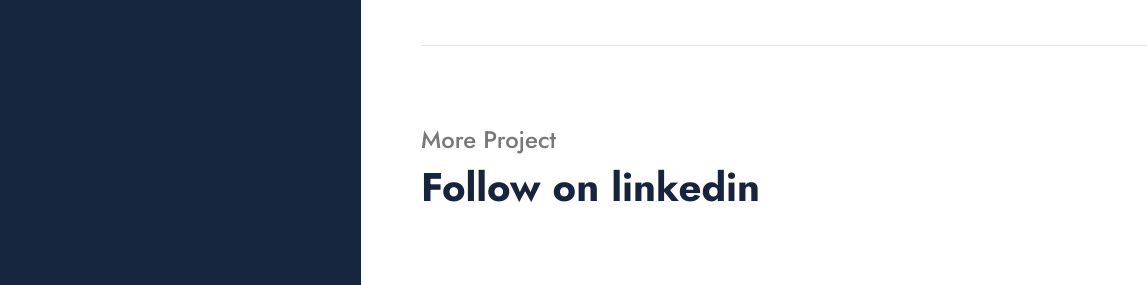
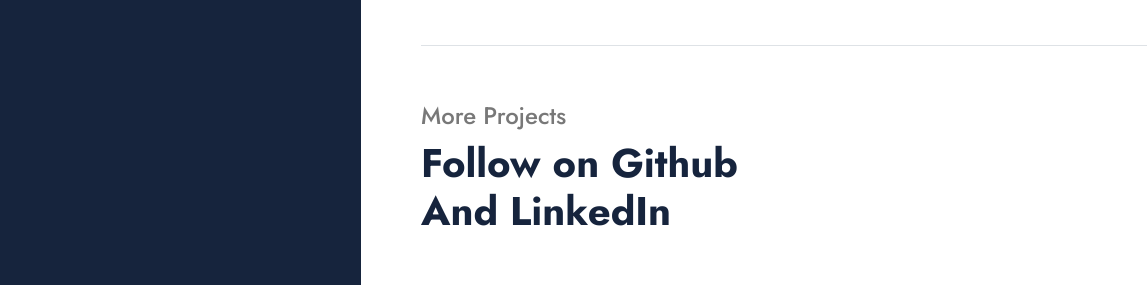
Before and after one commit to lejumonachan/lejumonachanwebsite, a plain HTML site: page index.html in a window 1280 px wide. Shown: the part 5263-5548 px from the top of the page, 0-1147 px from the left. Drawn offline with nearby package versions, Linux system fonts and the light colour scheme; a web font is replaced by a local one.

Commit message:
Update index.html

```diff
--- a/index.html
+++ b/index.html
@@ -572,7 +572,7 @@
                                     <div class="col-3 col-xl-2">
                                         <div class="view-img">
 
-                                            <a class="btn btn-primary btn-lg-square" href="https://github.com/lejumonachan/MYSQL-DATA-ANALYSIS-PROJECT-eCOMMERCESALES-/blob/main/leju%20My%20sql%20data%20analysis%20project.pdf"><i class="fas fa-plus"></i></a>
+                                            <a class="btn btn-primary btn-lg-square" href="https://github.com/lejumonachan/PYTHON-DATA-ANALYSIS-PROJECT/blob/main/APPLE%20DATA%20ANALYSIS%20PROJECT%20USING%20PYTHON%20.PDF.pdf"><i class="fas fa-plus"></i></a>
                                         </div>
                                     </div>
                                 </div>
@@ -601,8 +601,8 @@
                             <div class="portfolio-item py-5 wow fadeInUp" data-wow-delay="0.5s">
                                 <div class="row g-4 align-items-center">
                                     <div class="col-xl-6">
-                                        <h4 class="text-body">More Project</h4>
-                                        <h1 class="display-6 mb-0">Follow on linkedin</h1>
+                                        <h4 class="text-body">More Projects</h4>
+                                        <h1 class="display-6 mb-0">Follow on Github And LinkedIn</h1>
                                     </div>
                                     <div class="col-9 col-xl-4">
                                         <div class="portfolio-img">
```
